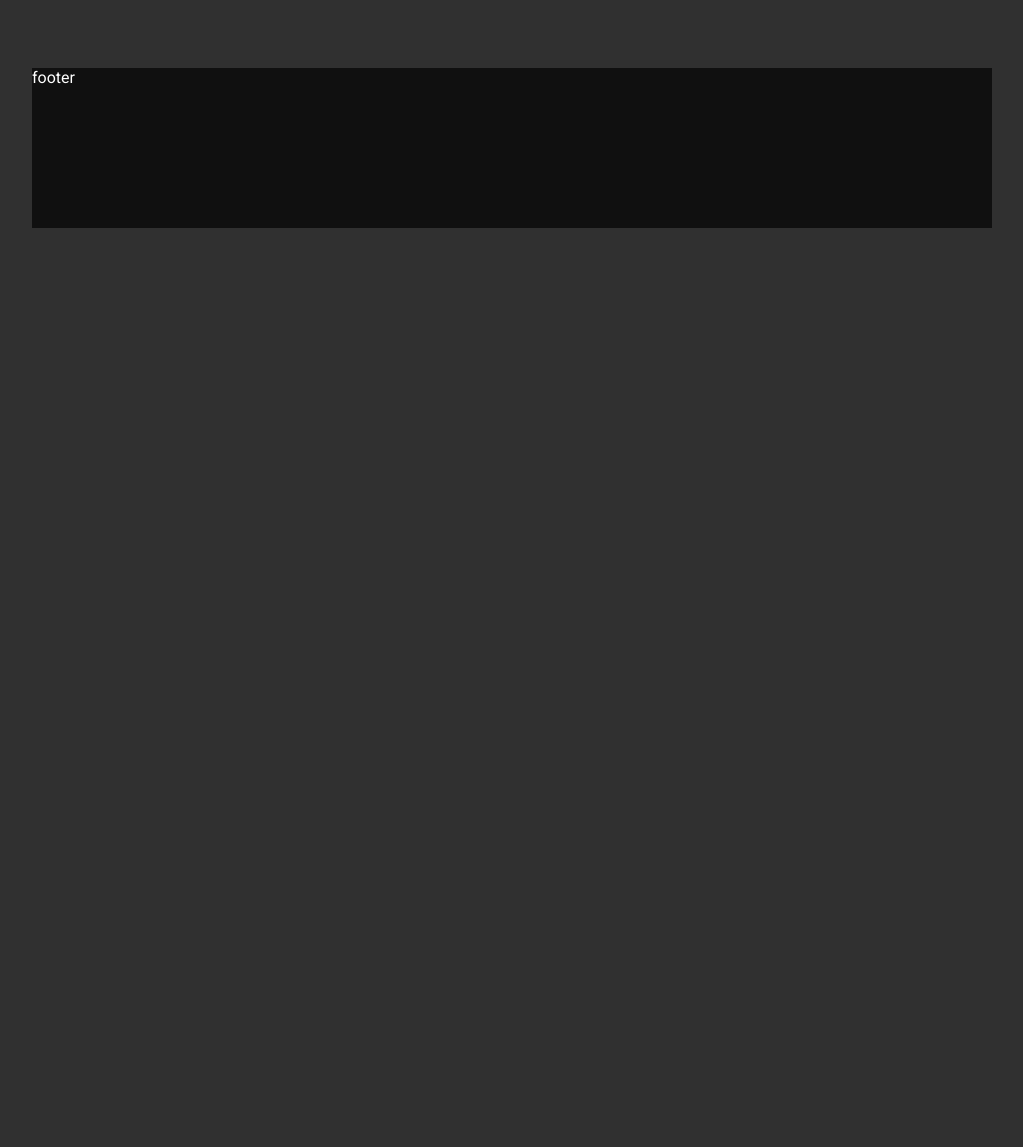
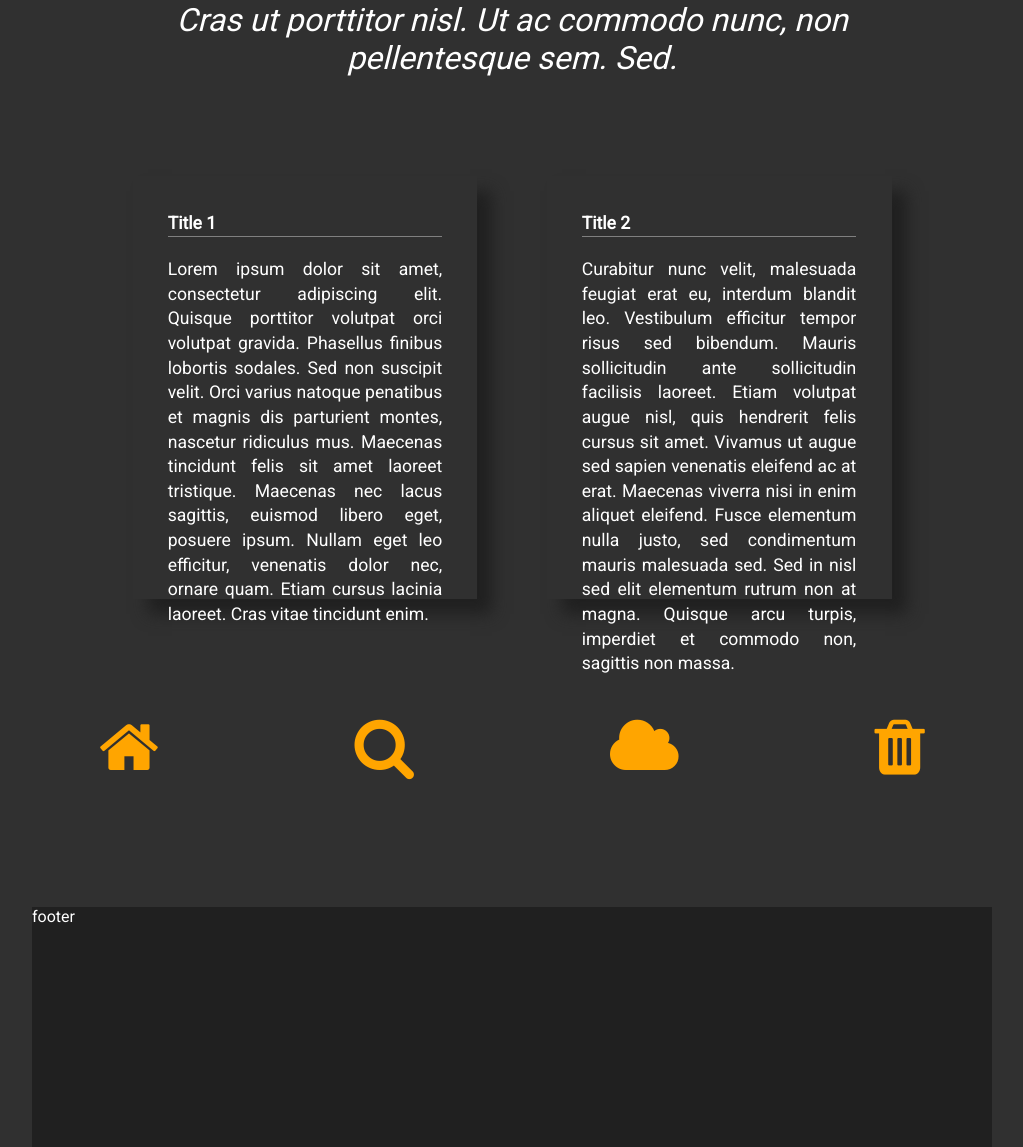
Before and after one commit to 2binfree/basic_html_css_ex1, a plain HTML site: page index.html in a window 1280 px wide. Shown: the part 535-1682 px from the top of the page, without its empty margins (128-1151 px from the left). Before the commit the page ends 800 px from the top, so only its background shows below. Drawn offline with Linux system fonts and the light colour scheme.

Commit message:
more blocks

```diff
--- a/assets/css/main.css
+++ b/assets/css/main.css
@@ -11,7 +11,7 @@ html {
 }
 
 body {
-  margin-top: 15px;
+  margin-top: 1em;
   width: 75%;
   margin-left: auto;
   margin-right: auto;
@@ -31,16 +31,25 @@ body {
 
 .main {
   text-align: center;
-  padding-top: 4em;
-  padding-bottom: 20px;
+  padding-top: 7em;
+}
+
+.infoBlock {
+  display: inline-block;
+  width: 25%;
+  padding: 1em;
+  height: 10em;
+  border: 1px solid white;
 }
 
 .main > .mainTop > div:not(:last-child) {
-  margin-right: 20px;
+  margin-right: 2em;
 }
 
 .main > .mainMiddle {
   margin: 4em;
+  padding-top: 2em;
+  height: 35em;
 }
 
 .main > .mainMiddle > cite {
@@ -48,20 +57,49 @@ body {
   font-size: 2em;
 }
 
-.main > .mainBottom {
-
+.topTextBlock {
+  padding-top: 4em;
 }
 
-.infoBlock {
+.textBlock {
+  color: white;
+  font-size: 1.1em;
+  width: 33%;
+  padding: 2em;
+  margin: 2em;
+  height: 20em;
   display: inline-block;
-  width: 25%;
-  padding: 10px;
-  height: 10em;
-  border: 1px solid white;
+  text-align: justify;
+  vertical-align: middle;
+  line-height: 1.4em;
+  -moz-box-shadow: 15px 15px 15px 0px #202020;
+  -webkit-box-shadow: 15px 15px 15px 0px #202020;
+  -o-box-shadow: 15px 15px 15px 0px #202020;
+  box-shadow: 15px 15px 15px 0px #202020;
+}
+
+.textBlock > h3 {
+  width: 100%;
+  margin-bottom: 20px;
+  border-bottom: solid 1px grey;
+}
+
+.mainMiddle > div > div:not(:last-child) {
+  margin-right: 30px;
+}
+
+.mainBottom > i {
+  font-size: 4em;
+  padding-top: 2em;
+  padding-bottom: 2em;
+}
+
+.mainBottom > i:not(:last-child) {
+  margin-right: 3em;
 }
 
 .footer {
-  background-color: #101010;
+  background-color: #202020;
   color: white;
-  height: 10em;
+  height: 15em;
 }
--- a/index.html
+++ b/index.html
@@ -5,6 +5,7 @@
   <meta charset="UTF-8">
   <title>Title of the document</title>
   <link href="https://fonts.googleapis.com/css?family=Roboto" rel="stylesheet">
+  <link rel="stylesheet" href="https://cdnjs.cloudflare.com/ajax/libs/font-awesome/4.7.0/css/font-awesome.min.css">
   <link href="assets/css/main.css" rel="stylesheet">
 </head>
 
@@ -25,9 +26,26 @@
         Lorem ipsum dolor sit amet, consectetur adipiscing elit.
         Cras ut porttitor nisl. Ut ac commodo nunc, non pellentesque sem. Sed.
       </cite>
+      <div class="topTextBlock">
+        <div class="textBlock">
+          <h3>Title 1</h3>
+          <p>
+            Lorem ipsum dolor sit amet, consectetur adipiscing elit. Quisque porttitor volutpat orci volutpat gravida. Phasellus finibus lobortis sodales. Sed non suscipit velit. Orci varius natoque penatibus et magnis dis parturient montes, nascetur ridiculus mus. Maecenas tincidunt felis sit amet laoreet tristique. Maecenas nec lacus sagittis, euismod libero eget, posuere ipsum. Nullam eget leo efficitur, venenatis dolor nec, ornare quam. Etiam cursus lacinia laoreet. Cras vitae tincidunt enim.
+          </p>
+        </div>
+        <div class="textBlock">
+          <h3>Title 2</h3>
+          <p>
+            Curabitur nunc velit, malesuada feugiat erat eu, interdum blandit leo. Vestibulum efficitur tempor risus sed bibendum. Mauris sollicitudin ante sollicitudin facilisis laoreet. Etiam volutpat augue nisl, quis hendrerit felis cursus sit amet. Vivamus ut augue sed sapien venenatis eleifend ac at erat. Maecenas viverra nisi in enim aliquet eleifend. Fusce elementum nulla justo, sed condimentum mauris malesuada sed. Sed in nisl sed elit elementum rutrum non at magna. Quisque arcu turpis, imperdiet et commodo non, sagittis non massa.
+          </p>
+        </div>
+      </div>
     </div>
     <div class="mainBottom">
-
+      <i class="fa fa-home"></i>
+      <i class="fa fa-search"></i>
+      <i class="fa fa-cloud"></i>
+      <i class="fa fa-trash"></i>
     </div>
   </section>
 
```
